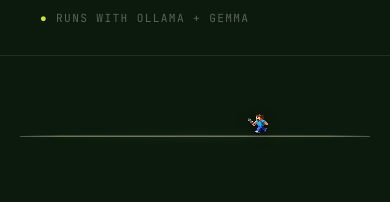
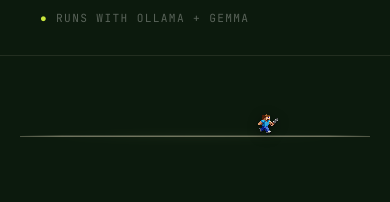
Before and after one commit to Adichapati/arx-website, a Next.js app: page / in a window 390 px wide. Shown: the part 1034-1236 px from the top of the page. Built offline with nearby package versions, Linux system fonts and the light colour scheme.

Commit message:
fix(hero): invert steve sprite for left-to-right run

```diff
--- a/src/app/globals.css
+++ b/src/app/globals.css
@@ -467,7 +467,7 @@
   top: 50%;
   width: 3rem;
   height: 1.8rem;
-  transform: translateY(-96%);
+  transform: translateY(-96%) scaleX(-1);
   background: url('/assets/sprites/steve-run-line.webp') center/contain no-repeat;
   image-rendering: pixelated;
   image-rendering: crisp-edges;
@@ -478,11 +478,11 @@
 @keyframes hero-runline-loop-ltr {
   0% {
     left: -4.2rem;
-    transform: translateY(-96%);
+    transform: translateY(-96%) scaleX(-1);
   }
   100% {
     left: calc(100% + 3.6rem);
-    transform: translateY(-96%);
+    transform: translateY(-96%) scaleX(-1);
   }
 }
 
@@ -678,17 +678,17 @@
   .hero-runner {
     width: 2.25rem;
     height: 1.35rem;
-    transform: translateY(-102%);
+    transform: translateY(-102%) scaleX(-1);
   }
 
   @keyframes hero-runline-loop-ltr {
     0% {
       left: -3.2rem;
-      transform: translateY(-102%);
+      transform: translateY(-102%) scaleX(-1);
     }
     100% {
       left: calc(100% + 2.8rem);
-      transform: translateY(-102%);
+      transform: translateY(-102%) scaleX(-1);
     }
   }
 }
```
